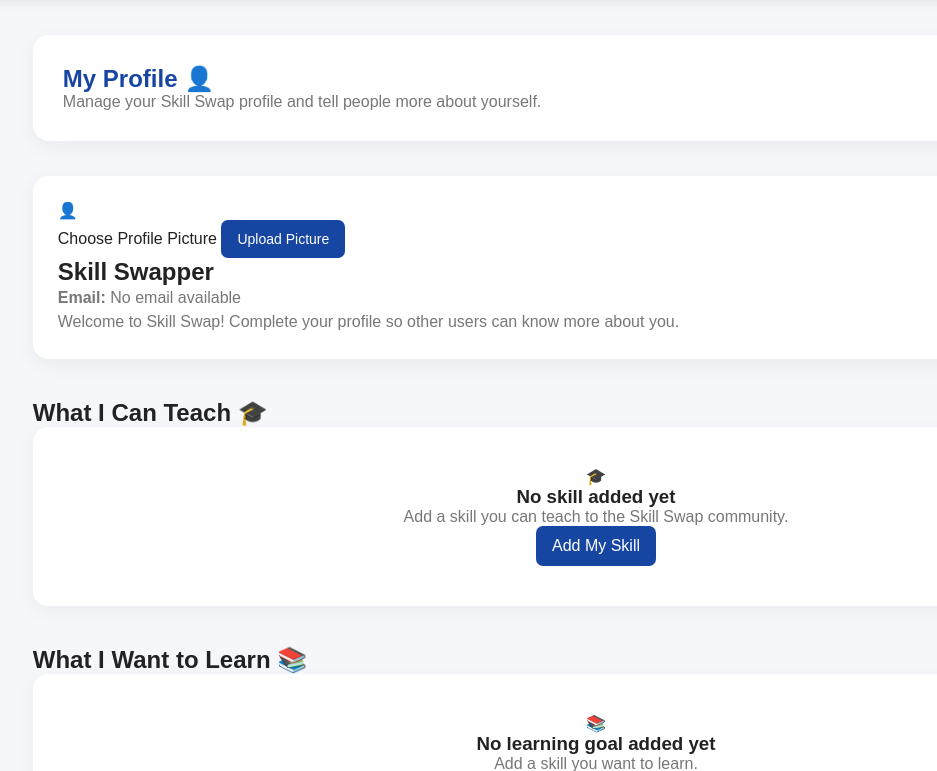
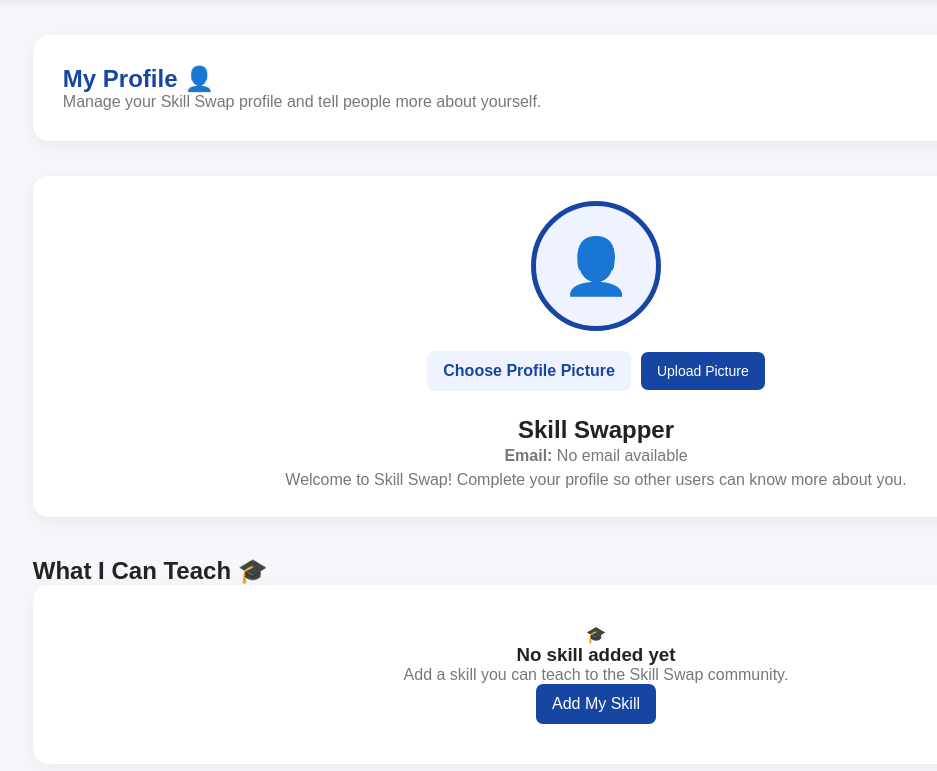
Before and after one commit to emma5004/Skillswap-, a Flask app: page /profile in a window 1280 px wide. Shown: the part 70-841 px from the top of the page, without its empty margins (44-981 px from the left). Run offline with Flask 3, Linux system fonts and the light colour scheme.

Commit message:
Update style.css

```diff
--- a/static/style.css
+++ b/static/style.css
@@ -601,3 +601,59 @@ body {
     text-decoration: none;
     cursor: pointer;
     }
+
+/* =========================
+   PROFILE PICTURE
+========================= */
+
+.profile-card {
+    text-align: center;
+}
+
+.profile-picture-container {
+    display: flex;
+    justify-content: center;
+    margin-bottom: 20px;
+}
+
+.profile-picture {
+    width: 130px;
+    height: 130px;
+    object-fit: cover;
+    border-radius: 50%;
+    border: 5px solid #1746a2;
+}
+
+.profile-picture-placeholder {
+    width: 130px;
+    height: 130px;
+    border-radius: 50%;
+    background: #eef3ff;
+    display: flex;
+    align-items: center;
+    justify-content: center;
+    font-size: 55px;
+    border: 5px solid #1746a2;
+}
+
+.profile-upload-form {
+    display: flex;
+    justify-content: center;
+    align-items: center;
+    gap: 10px;
+    flex-wrap: wrap;
+    margin-bottom: 25px;
+}
+
+.upload-button {
+    background: #eef3ff;
+    color: #1746a2;
+    padding: 11px 16px;
+    border-radius: 7px;
+    cursor: pointer;
+    font-weight: bold;
+}
+
+.upload-button:hover {
+    background: #dce7ff;
+    }
```
